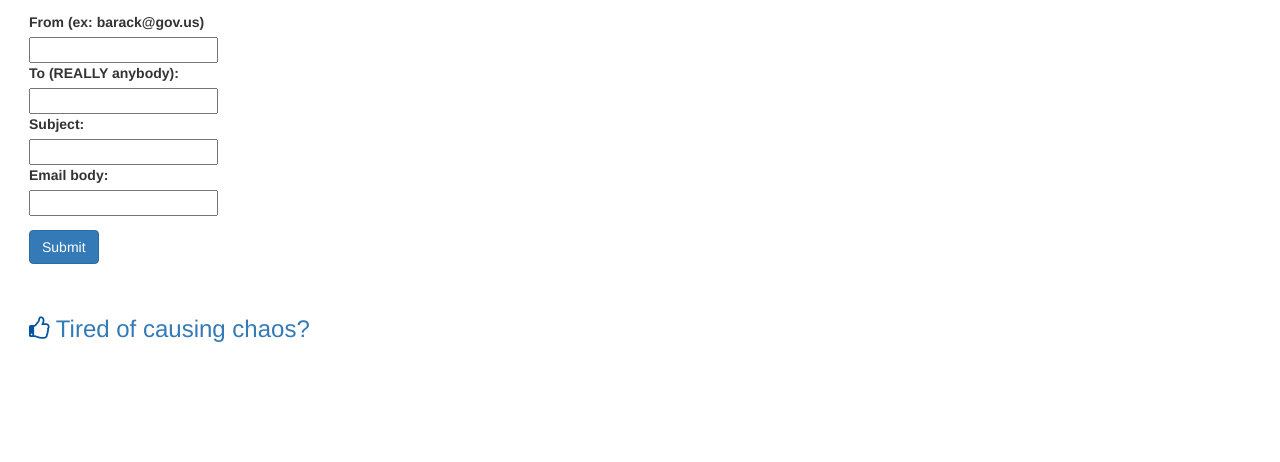
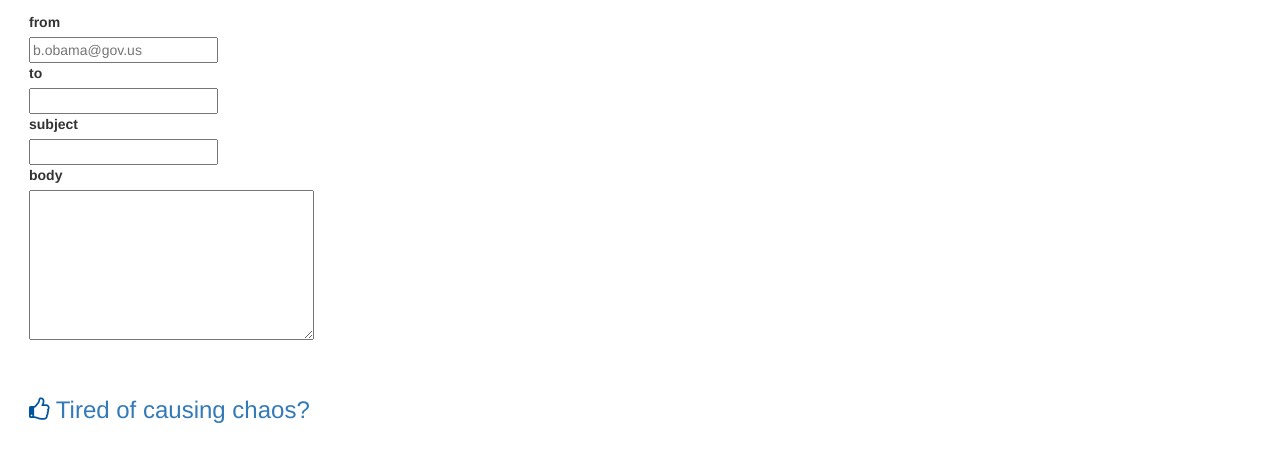
Before and after one commit to Cgg/crazymailer, a website: page index.html in a window 1280 px wide. Shown: the part 122-584 px from the top of the page. Drawn offline with nearby package versions, Linux system fonts and the light colour scheme.

Commit message:
PLACEHOLEUR

```diff
--- a/index.html
+++ b/index.html
@@ -50,44 +50,56 @@
 
   <div class="container-fluid">
 
-    <div class="col-md-12" id="big" style="padding: 1em">
+    <div class="col-md-3" id="big" style="padding: 1em">
       <form name="configure"></form>
       <div id="res" class="alert"></div>
       <h3><i class="fa fa-thumbs-o-up"></i>  <a href="http://www.reddit.com/r/cats/top/">Tired of causing chaos?</a>
       </h3>
     </div>
     <div class="col-md-12">
-      <img src="giphy.gif" class="collapse gif" height="200"  width="500" />
+      <img src="giphy.gif" class="collapse gif" height="200" width="500" />
     </div>
   </div>
 
   <script type="text/javascript" src="lib/underscore.js"></script>
-  <script type="text/javascript" src="lib/opt/jsv.js"></script>
+  <script type="text/javascript" src="lib/jsv.js"></script>
   <script type="text/javascript" src="lib/jsonform.js"></script>
   <script type="text/javascript">
   $('form').jsonForm({
-    schema: {
-      from: {
-        type: 'email',
-        title: 'From (ex: barack@gov.us)',
-        required: true
+    "schema": {
+      "body": {
+        "type": "string",
+        "title": "body"
       },
-      to: {
-        type: 'email',
-        title: 'To (REALLY anybody):',
-        required: true
+
+      "from": {
+        "type": "string",
+        "title": "from",
       },
-      subject: {
-        type: 'text',
-        title: 'Subject:',
-        required: true
+      "to": {
+        "type": "string",
+        "title": "to"
       },
-      text: {
-        type: 'text',
-        title: 'Email body:',
-        required: true
+      "subject": {
+        "type": "string",
+        "title": "subject"
       }
     },
+    "form": [{
+      "key": "from",
+      "placeholder": "b.obama@gov.us"
+    }, {
+      "type": "section",
+      "title": "Author",
+      "items": [
+        "to",
+        "subject"
+      ]
+    }, {
+      "key": "body",
+      "type": "textarea"
+    }, ]
+  }, {
     onSubmit: function(errors, values) {
       if (errors) {
         $('#res').html('<p>Input invalid.</p>');
@@ -98,7 +110,8 @@
           data: values,
           dataType: "json",
           success: function(response, textStatus, jqXHR) {
-            $('#res').html('<p>From: ' + values.from + '<br>To: ' + values.to +
+            $('#res').html('<p>From: ' + values.from + '<br>To: ' +
+              values.to +
               '<br>Subject:' + values.subject + '<br>Message:' + values.text +
               '</p>');
             $("#big").empty();
```
